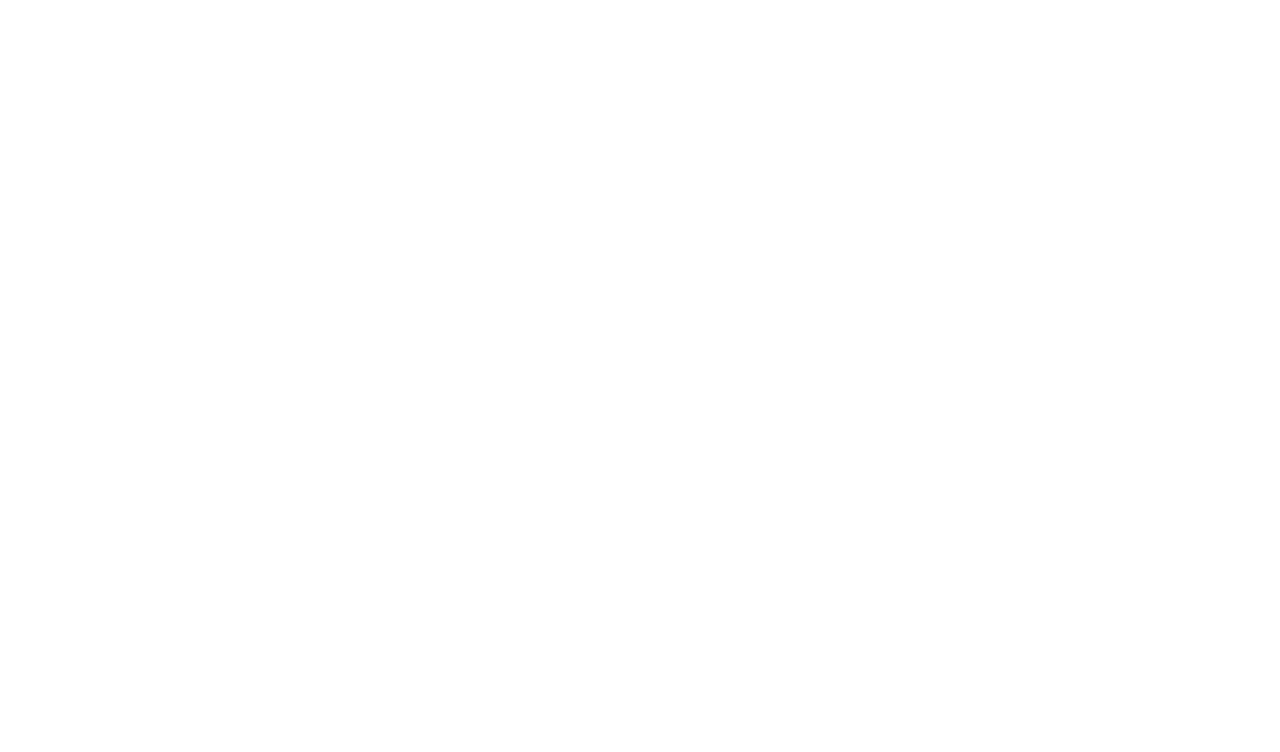
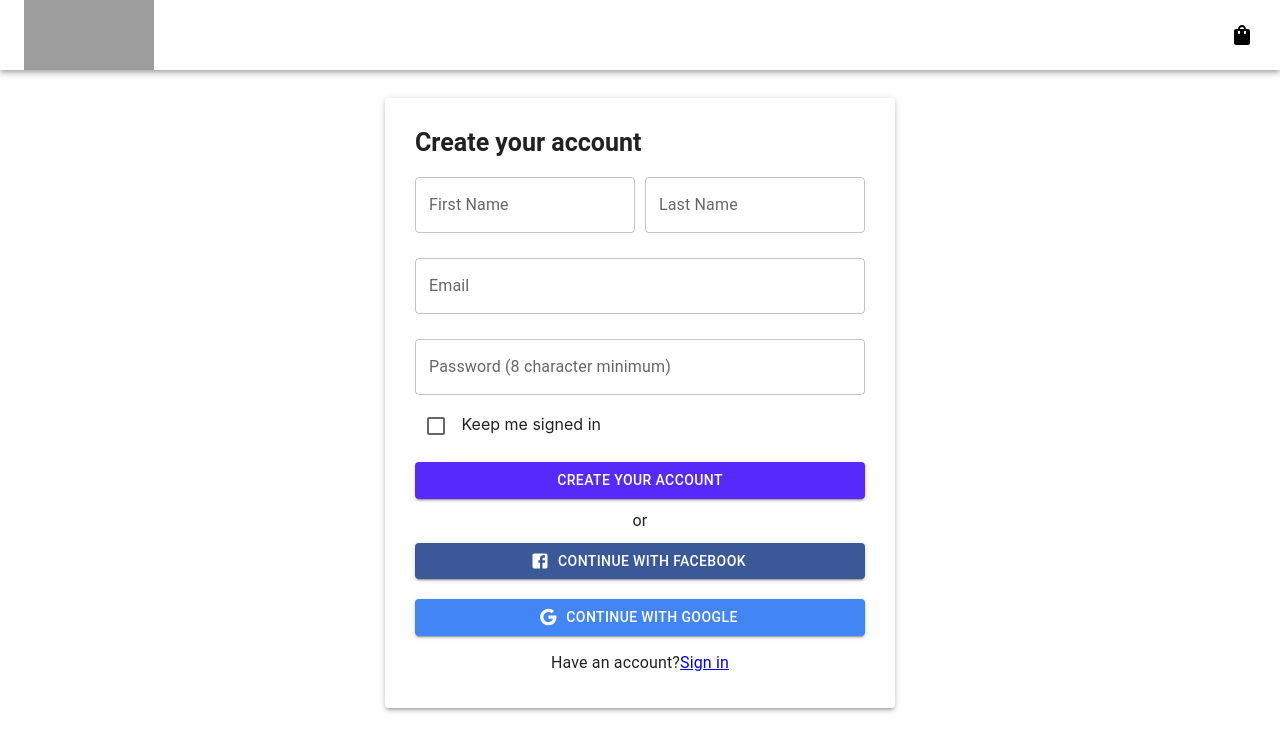
Before and after one commit to kajalG-97/GRUBHUB-CLONE-PROJECT, a React (Create React App) app: page /create-account in a window 1280 px wide. Shown: the top 752 px of the page. Built offline with nearby package versions, Linux system fonts and the light colour scheme; grey boxes are pictures that could not be loaded.

Commit message:
added login and signup

```diff
--- a/package.json
+++ b/package.json
@@ -14,9 +14,10 @@
     "axios": "^0.26.1",
     "react": "^17.0.2",
     "react-dom": "^17.0.2",
+    "react-router": "^6.2.2",
     "react-router-dom": "^6.2.2",
     "react-scripts": "^5.0.0",
-    "react-router": "^6.2.2",
+    "react-toastify": "^8.2.0",
     "redux": "^4.1.2",
     "redux-thunk": "^2.4.1",
     "web-vitals": "^2.1.4"
--- a/src/App.js
+++ b/src/App.js
@@ -1,10 +1,11 @@
 import logo from './logo.svg';
 import './App.css';
+import { AllRoutes } from './Routes/ALLRoutes.jsx';
 
 function App() {
   return (
     <>
-
+      <AllRoutes/>
     </>
   );
 }
--- a/src/Routes/ALLRoutes.jsx
+++ b/src/Routes/ALLRoutes.jsx
@@ -0,0 +1,15 @@
+import { Routes ,Route} from "react-router-dom"
+import { SignIn } from "../components/LoginSignup/SignIn"
+import { SignUp } from "../components/LoginSignup/SignUP"
+
+export const AllRoutes=()=>{
+
+     return (
+         <>
+         <Routes>
+        <Route path='/Login' element={<SignIn/>}/>
+        <Route path="/create-account" element={<SignUp/>}/>
+         </Routes>
+         </>
+     )
+}
--- /dev/null
+++ b/src/components/LoginSignup/NavSignup.jsx
@@ -0,0 +1,32 @@
+import {AppBar, Button, Toolbar, Typography} from "@mui/material"
+import ShoppingBagIcon from '@mui/icons-material/ShoppingBag';
+import MenuIcon from '@mui/icons-material/Menu';
+// import { makeStyles } from '@mui/styles';
+import { Box } from "@mui/system";
+// const useStyle= makeStyles({
+//   logo:{
+//       width:"150px",
+//       height: "90px"
+//   },
+//   nav:{
+//       display:"flex"
+//   }
+// })
+export const NavSignup=()=>{
+    //    const classes= useStyle();
+    return (
+        <>
+         <Box sx={{ flexGrow: 1 }}>
+      <AppBar position="static" sx={{backgroundColor:"white"}}>
+        <Toolbar sx={{display:"flex",justifyContent:"space-between"}}>
+        <img src="https://seekvectorlogo.com/wp-content/uploads/2021/12/grubhub-vector-logo-2021.png" alt=""  style={{width:"130px" , height:"70px"}}/>
+        <ShoppingBagIcon sx={{color:"black" ,marginRight:"2px"}}/>
+
+        </Toolbar>
+      </AppBar>
+    </Box>
+
+
+        </>
+    )
+}
--- /dev/null
+++ b/src/components/LoginSignup/SignIn.jsx
@@ -0,0 +1,84 @@
+import Paper from '@mui/material/Paper';
+import { NavSignup } from './NavSignup';
+import Box from '@mui/material/Box';
+import { Alert, AlertTitle, Checkbox, IconButton, Stack, Typography } from '@mui/material';
+import TextField from '@mui/material/TextField';
+import Button from '@mui/material/Button';
+import GoogleIcon from '@mui/icons-material/Google';
+import FacebookIcon from '@mui/icons-material/Facebook';
+import { ToastContainer, toast } from 'react-toastify';
+import 'react-toastify/dist/ReactToastify.css';
+import axios from "axios"
+import { useState } from 'react';
+import { Link } from 'react-router-dom';
+export const SignIn=()=>{
+  const notify = () => toast.success("Logged in Successfully",{
+    position: "top-center"
+  });
+  const notify2 = () => toast.error("Please check your email or password",{
+    position: "top-center"
+  });
+    const [data,setData]=useState({
+      email:"",
+      password:""
+    });
+   const getformData=(e)=>{
+     let {id,value}=e.target;
+     setData({...data,[id]:value })
+   }
+
+   const loginHandler=()=>{
+    axios.post("https://grubhub-backend-clone.herokuapp.com/login" ,data).then((res)=>{
+      console.log(res);
+     if(res){
+        notify()
+     }
+
+   }).catch((error)=>{
+     notify2()
+   })
+   }
+
+    return (
+        <>
+        <NavSignup/>
+        <Box
+      sx={{
+        display: 'flex',
+        flexWrap: 'wrap',
+        '& > :not(style)': {
+          m: 1,
+          width: 450,
+          height: 500,
+        },
+        justifyContent:"center",
+        marginTop:"20px",
+
+      }}
+    >
+      <Paper elevation={3}  sx={{padding:"30px" , display:"flex" ,flexDirection:"column" ,}}>
+        <Typography variant='h3'  sx={{fontSize:"25px", fontWeight:"bold" ,marginBottom:"20px"}}>Sign in with your Grubhub account</Typography>
+        <TextField id="email" label="Email" variant="outlined" sx={{marginBottom:"25px"}}  onChange={getformData}/>
+        <TextField id="password" label="Password" type='password' variant="outlined" sx={{marginBottom:"10px"}} onChange={getformData}/>
+         <Box sx={{display:"flex" , justifyContent:"space-between" ,marginBottom:"15px"}} >
+             <div><Checkbox /> <span>Keep me signed in</span> </div>
+             <Typography variant='h6' sx={{fontSize:"14px", marginTop:"9px" ,marginRight:'10px'}}>Reset password</Typography>
+         </Box>
+        <Button variant="contained" sx={{backgroundColor:"#572afb" ,color:"white "}} onClick={loginHandler}>
+        Sign in
+      </Button>
+      <Typography sx={{display:"flex" , justifyContent:"center" , marginTop:"10px" ,marginBottom:"10px"}}>or</Typography>
+      <Button variant="contained" sx={{backgroundColor:"#3b5998" , color:"white" , marginBottom:"20px"}} startIcon={<FacebookIcon/>}>
+        Continue With FaceBook
+      </Button>
+
+      <Button variant="contained"  sx={{backgroundColor:"#4285f4" , color:"white " ,}} startIcon={<GoogleIcon/>}>
+      Continue With Google
+      </Button>
+      <Typography sx={{display:"flex" , justifyContent:"center" , marginTop:"15px" ,marginBottom:"10px"}}><Link to="/create-account">Create your account</Link></Typography>
+      </Paper>
+    </Box>
+    <ToastContainer/>
+        </>
+    )
+}
--- /dev/null
+++ b/src/components/LoginSignup/SignUP.jsx
@@ -0,0 +1,89 @@
+import Paper from '@mui/material/Paper';
+import { NavSignup } from './NavSignup';
+import Box from '@mui/material/Box';
+import { Checkbox, IconButton, Typography } from '@mui/material';
+import TextField from '@mui/material/TextField';
+import Button from '@mui/material/Button';
+import GoogleIcon from '@mui/icons-material/Google';
+import FacebookIcon from '@mui/icons-material/Facebook';
+import { useState } from 'react';
+import { ToastContainer, toast } from 'react-toastify';
+import 'react-toastify/dist/ReactToastify.css';
+import { Link } from 'react-router-dom';
+import axios from 'axios';
+export const SignUp=()=>{
+  const notify = () => toast.success("Registered Successfully",{
+    position: "top-center"
+  });
+  const notify2 = () => toast.error("Please check your email or password",{
+    position: "top-center"
+  });
+    const [data,setData]=useState({
+      firstName:"",
+      lastName:"",
+      email:"",
+      password:""
+    });
+   const getformData=(e)=>{
+     let {id,value}=e.target;
+     setData({...data,[id]:value })
+   }
+   const registerHandler=()=>{
+      axios.post("https://grubhub-backend-clone.herokuapp.com/register",data).then((res)=>{
+        if(res){
+          notify()
+        }
+      }).catch((error)=>{
+         notify2()
+      })
+   }
+    return (
+        <>
+        <NavSignup/>
+        <Box
+      sx={{
+        display: 'flex',
+        flexWrap: 'wrap',
+        '& > :not(style)': {
+          m: 1,
+          width: 450,
+          height: 550,
+        },
+        justifyContent:"center",
+        marginTop:"20px",
+
+      }}
+      component="form"
+      noValidate
+      autoComplete='off'
+    >
+      <Paper elevation={3}  sx={{padding:"30px" , display:"flex" ,flexDirection:"column" ,}}>
+        <Typography variant='h3'  sx={{fontSize:"25px", fontWeight:"bold" ,marginBottom:"20px"}}>Create your account</Typography>
+        <Box sx={{display:"flex" , gap:"10px"}}>
+        <TextField id="firstName" label="First Name"  variant="outlined" sx={{marginBottom:"25px"}}  onChange={getformData} />
+        <TextField id="lastName" label="Last Name" variant="outlined" sx={{marginBottom:"25px"}}  onChange={getformData}/>
+        </Box>
+        <TextField id="email" label="Email" variant="outlined" sx={{marginBottom:"25px"}}  onChange={getformData}/>
+        <TextField id="password" label="Password (8 character minimum)" type='password' variant="outlined" sx={{marginBottom:"10px"}} onChange={getformData}/>
+         <Box sx={{display:"flex" , justifyContent:"space-between" ,marginBottom:"15px"}} >
+             <div><Checkbox /> <span>Keep me signed in</span> </div>
+         </Box>
+        <Button variant="contained" sx={{backgroundColor:"#572afb" ,color:"white "}} onClick={registerHandler}>
+     Create your account
+      </Button>
+      <Typography sx={{display:"flex" , justifyContent:"center" , marginTop:"10px" ,marginBottom:"10px"}}>or</Typography>
+      <Button variant="contained" sx={{backgroundColor:"#3b5998" , color:"white" , marginBottom:"20px"}} startIcon={<FacebookIcon/>}>
+        Continue With FaceBook
+      </Button>
+
+      <Button variant="contained"  sx={{backgroundColor:"#4285f4" , color:"white " ,}} startIcon={<GoogleIcon/>}>
+      Continue With Google
+      </Button>
+      <Typography sx={{display:"flex" , justifyContent:"center" , marginTop:"15px" ,marginBottom:"10px"}}>Have an account? <Link to={"/Login"}>Sign in</Link></Typography>
+      </Paper>
+    </Box>
+
+    <ToastContainer/>
+        </>
+    )
+}
--- a/src/index.js
+++ b/src/index.js
@@ -3,10 +3,13 @@
 import './index.css';
 import App from './App';
 import reportWebVitals from './reportWebVitals';
+import { BrowserRouter } from 'react-router-dom';
 
 ReactDOM.render(
   <React.StrictMode>
+    <BrowserRouter>
     <App />
+    </BrowserRouter>
   </React.StrictMode>,
   document.getElementById('root')
 );
```
Also changed, not shown: 1 other file (tests, documents, lock files or other folders).
